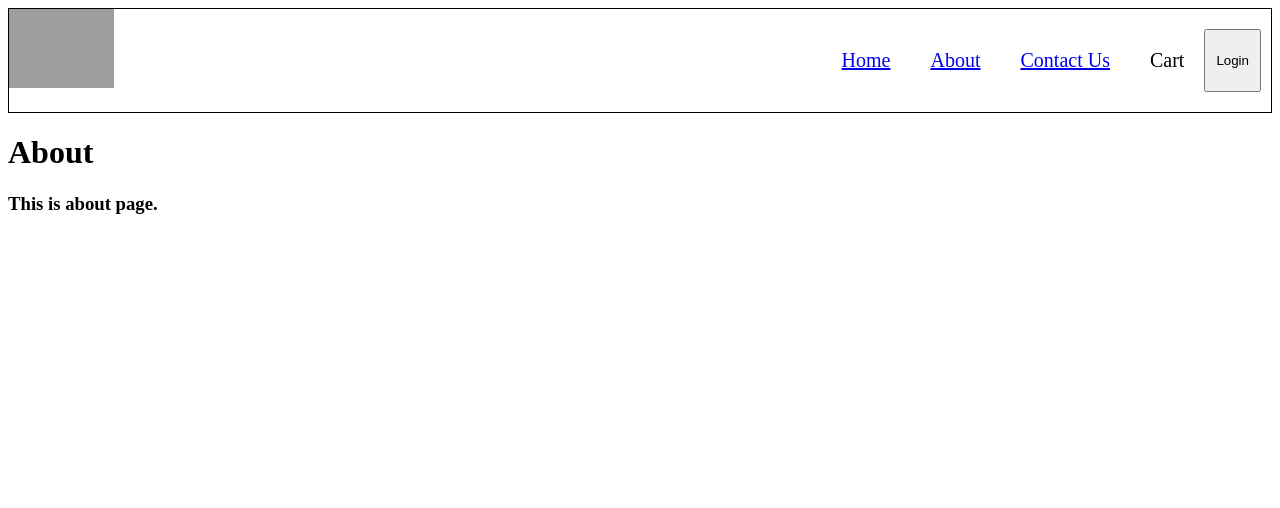
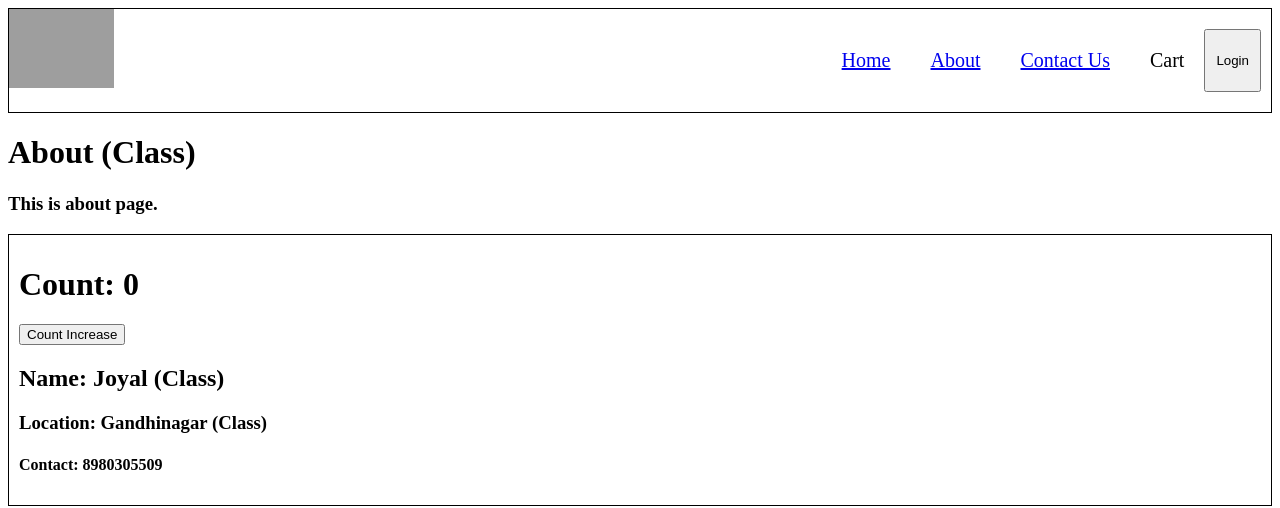
Before and after one commit to Joyal-Patel14/ReactJs, a React (Vite) app: page /about in a window 1280 px wide. Shown: the top 508 px of the page. Built offline with nearby package versions, Linux system fonts and the light colour scheme; grey boxes are pictures that could not be loaded.

Commit message:
episode 08 half

```diff
--- a/index.css
+++ b/index.css
@@ -79,3 +79,8 @@
 .search-box {
   margin-right: 10px;
 }
+
+.user-card {
+  padding: 10px;
+  border: 1px solid black;
+}
--- a/src/components/About.js
+++ b/src/components/About.js
@@ -1,12 +1,36 @@
 import React from "react";
+import User from "./User";
+import UserClass from "./UserClass";
 
-const About = () => {
-  return (
-    <div>
-      <h1>About</h1>
-      <h3>This is about page.</h3>
-    </div>
-  )
+class About extends React.Component {
+  constructor(props) {
+    super(props);
+  }
+
+  render() {
+    return (
+      <div>
+        <h1>About (Class)</h1>
+        <h3>This is about page.</h3>
+        <UserClass
+          name={"Joyal (Class)"}
+          location={"Gandhinagar (Class)"}
+          contact={"8980305509"}
+        />
+      </div>
+    );
+  }
 }
 
+// const About = () => {
+//   return (
+//     <div>
+//       <h1>About</h1>
+//       <h3>This is about page.</h3>
+//       <User name={"Joyal (Functional)"}/>
+//       <UserClass name={"Joyal (Class)"} location={"Gandhinagar (Class)"} contact={"8980305509"}/>
+//     </div>
+//   );
+// };
+
 export default About;
--- /dev/null
+++ b/src/components/User.js
@@ -0,0 +1,18 @@
+import { useState } from "react";
+
+const User = (props) => {
+  const [count] = useState(0);
+  const [count2] = useState(1);
+
+  return (
+    <div className="user-card">
+      <h1>Count = {count}</h1>
+      <h1>Count2 = {count2}</h1>
+      <h2>Name: {props.name}</h2>
+      <h3>Location: Gandhinagar</h3>
+      <h4>Contact: 8980305509</h4>
+    </div>
+  );
+};
+
+export default User;
--- /dev/null
+++ b/src/components/UserClass.js
@@ -0,0 +1,41 @@
+import React from "react";
+
+class UserClass extends React.Component {
+  // How to collect props in class based component
+  constructor(props) {
+    super(props);
+
+    // Declaring state variables
+    this.state = {
+      count: 0,
+    };
+
+    console.log(props); // props object
+  }
+
+  render() {
+    const { name, location, contact } = this.props;
+    const { count } = this.state;
+
+    return (
+      <div className="user-card">
+        <h1>Count: {count}</h1>
+
+        <button onClick={() => {
+          // this.state.count = this.state.count + 1; // NEVER UPDATE STATE VARIABLE DIRECTLY
+
+          this.setState({
+            count: this.state.count + 1,
+          });
+
+        }}>Count Increase</button>
+
+        <h2>Name: {name}</h2>
+        <h3>Location: {location}</h3>
+        <h4>Contact: {contact}</h4>
+      </div>
+    );
+  }
+}
+
+export default UserClass;
```
Also changed, not shown: notes/episode 08.txt (added).
